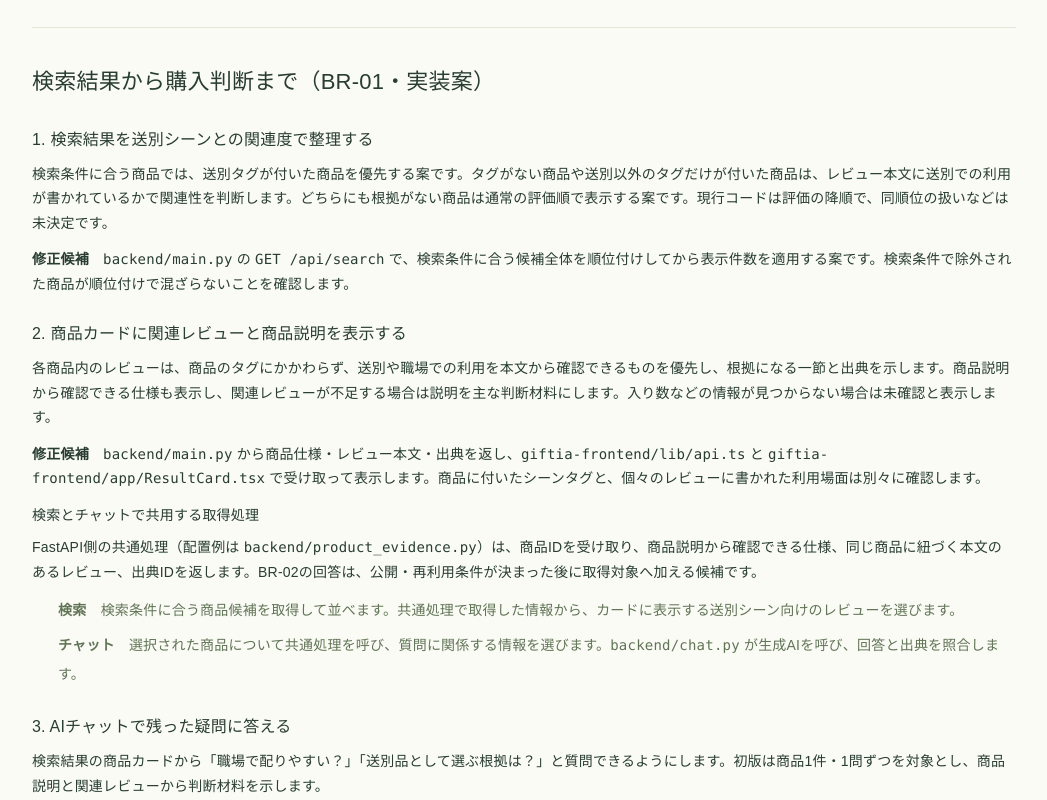
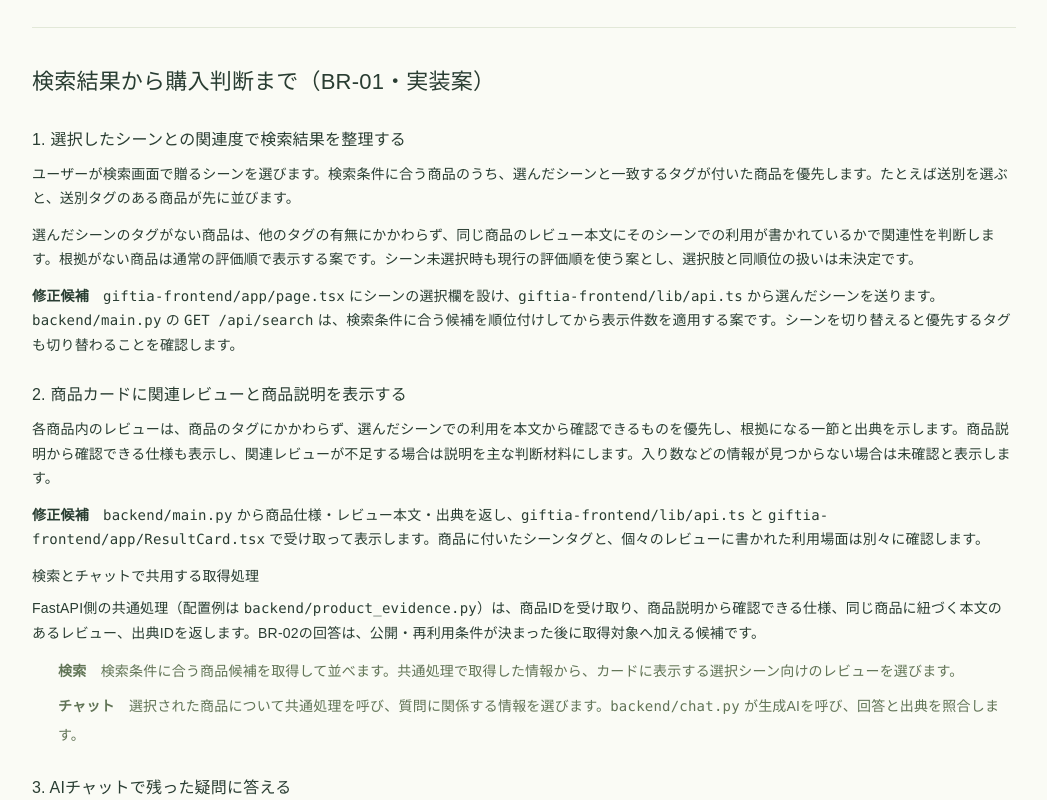
Before and after one commit to nomuryo7159/HCF_teamsite, a Next.js app: page /guide in a window 1280 px wide. Shown: the part 3160-3960 px from the top of the page, without its empty margins (116-1163 px from the left). Built offline with nearby package versions, Linux system fonts and the light colour scheme.

Commit message:
docs: document user-selected Giftia scene ranking (#37)

```diff
--- a/app/guide/giftia-chatbot.tsx
+++ b/app/guide/giftia-chatbot.tsx
@@ -14,16 +14,17 @@ export default function GiftiaChatbot() {
   return (
     <section id="giftia-br01" aria-labelledby="giftia-br01-title">
       <h2 id="giftia-br01-title">検索結果から購入判断まで（BR-01・実装案）</h2>
-      <h3>1. 検索結果を送別シーンとの関連度で整理する</h3>
-      <p>検索条件に合う商品では、送別タグが付いた商品を優先する案です。タグがない商品や送別以外のタグだけが付いた商品は、レビュー本文に送別での利用が書かれているかで関連性を判断します。どちらにも根拠がない商品は通常の評価順で表示する案です。現行コードは評価の降順で、同順位の扱いなどは未決定です。</p>
-      <p><strong>修正候補</strong>　<code>backend/main.py</code> の <code>GET /api/search</code> で、検索条件に合う候補全体を順位付けしてから表示件数を適用する案です。検索条件で除外された商品が順位付けで混ざらないことを確認します。</p>
+      <h3>1. 選択したシーンとの関連度で検索結果を整理する</h3>
+      <p>ユーザーが検索画面で贈るシーンを選びます。検索条件に合う商品のうち、選んだシーンと一致するタグが付いた商品を優先します。たとえば送別を選ぶと、送別タグのある商品が先に並びます。</p>
+      <p>選んだシーンのタグがない商品は、他のタグの有無にかかわらず、同じ商品のレビュー本文にそのシーンでの利用が書かれているかで関連性を判断します。根拠がない商品は通常の評価順で表示する案です。シーン未選択時も現行の評価順を使う案とし、選択肢と同順位の扱いは未決定です。</p>
+      <p><strong>修正候補</strong>　<code>giftia-frontend/app/page.tsx</code> にシーンの選択欄を設け、<code>giftia-frontend/lib/api.ts</code> から選んだシーンを送ります。<code>backend/main.py</code> の <code>GET /api/search</code> は、検索条件に合う候補を順位付けしてから表示件数を適用する案です。シーンを切り替えると優先するタグも切り替わることを確認します。</p>
       <h3>2. 商品カードに関連レビューと商品説明を表示する</h3>
-      <p>各商品内のレビューは、商品のタグにかかわらず、送別や職場での利用を本文から確認できるものを優先し、根拠になる一節と出典を示します。商品説明から確認できる仕様も表示し、関連レビューが不足する場合は説明を主な判断材料にします。入り数などの情報が見つからない場合は未確認と表示します。</p>
+      <p>各商品内のレビューは、商品のタグにかかわらず、選んだシーンでの利用を本文から確認できるものを優先し、根拠になる一節と出典を示します。商品説明から確認できる仕様も表示し、関連レビューが不足する場合は説明を主な判断材料にします。入り数などの情報が見つからない場合は未確認と表示します。</p>
       <p><strong>修正候補</strong>　<code>backend/main.py</code> から商品仕様・レビュー本文・出典を返し、<code>giftia-frontend/lib/api.ts</code> と <code>giftia-frontend/app/ResultCard.tsx</code> で受け取って表示します。商品に付いたシーンタグと、個々のレビューに書かれた利用場面は別々に確認します。</p>
       <h4 id="giftia-shared-evidence">検索とチャットで共用する取得処理</h4>
       <p>FastAPI側の共通処理（配置例は <code>backend/product_evidence.py</code>）は、商品IDを受け取り、商品説明から確認できる仕様、同じ商品に紐づく本文のあるレビュー、出典IDを返します。BR-02の回答は、公開・再利用条件が決まった後に取得対象へ加える候補です。</p>
       <ul className="guide-numbered">
-        <li><strong>検索</strong>　検索条件に合う商品候補を取得して並べます。共通処理で取得した情報から、カードに表示する送別シーン向けのレビューを選びます。</li>
+        <li><strong>検索</strong>　検索条件に合う商品候補を取得して並べます。共通処理で取得した情報から、カードに表示する選択シーン向けのレビューを選びます。</li>
         <li><strong>チャット</strong>　選択された商品について共通処理を呼び、質問に関係する情報を選びます。<code>backend/chat.py</code> が生成AIを呼び、回答と出典を照合します。</li>
       </ul>
       <h3 id="giftia-chatbot">3. AIチャットで残った疑問に答える</h3>
--- a/app/guide/giftia.tsx
+++ b/app/guide/giftia.tsx
@@ -47,7 +47,7 @@ export function GiftiaVerification() {
         <thead><tr><th scope="col">群</th><th scope="col">表示する内容</th></tr></thead>
         <tbody>
           <tr><th scope="row">現行表示</th><td>評価順の検索結果と既存の商品カード</td></tr>
-          <tr><th scope="row">BR-01一式</th><td>送別シーンとの関連度順、関連レビュー、商品説明、AIチャット（2つの観点と共有用の一文を含む）</td></tr>
+          <tr><th scope="row">BR-01一式</th><td>ユーザーが選択したシーンとの関連度順、関連レビュー、商品説明、AIチャット（2つの観点と共有用の一文を含む）</td></tr>
         </tbody>
       </table></div>
       <p>主指標は、チャットを使わなかったセッションも含めた割付先ごとの検索結果ページのセッション購入率です。群間差とその不確かさから、一式を提供した場合の効果を判断します。補助指標は「選んだ理由を同僚に説明できそうか」、カート追加、根拠不足で回答できなかった割合です。算式、購入を紐づける条件、検出したい差、必要セッション数は実験前に決めます。算式は講師に確認します。</p>
```
